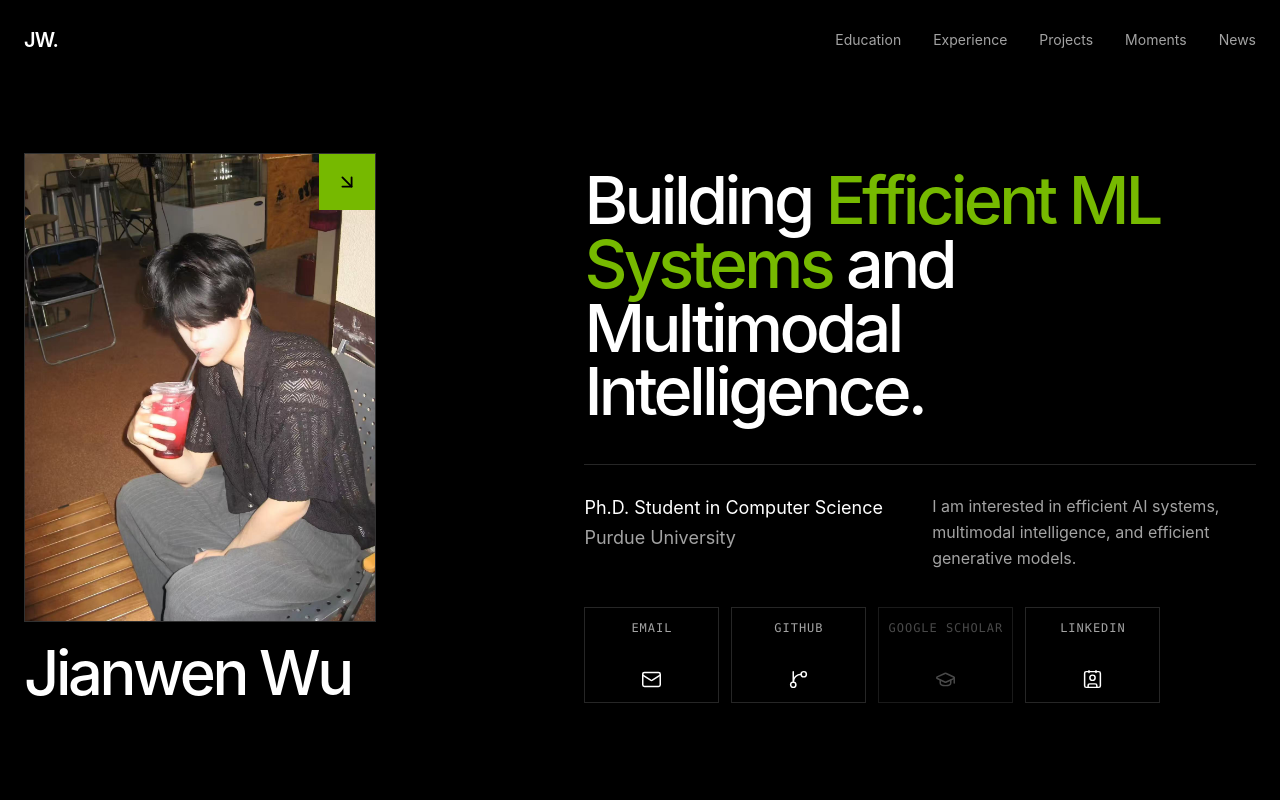
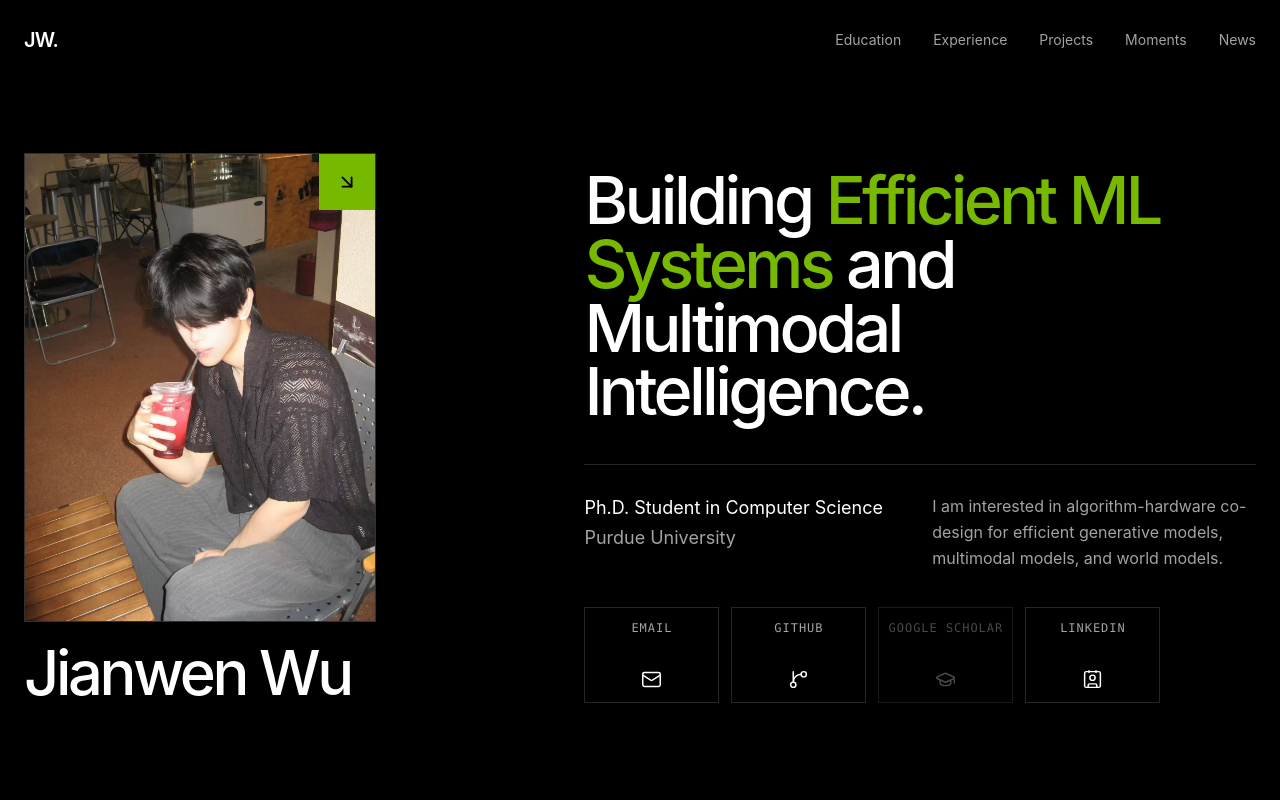
Before and after one commit to JianwenWuu/JianwenWuu.github.io, a Next.js app: page / in a window 1280 px wide. Shown: the top 800 px of the page. Built offline with nearby package versions, Linux system fonts and the light colour scheme.

Commit message:
Update research interests bio

```diff
--- a/data/site.ts
+++ b/data/site.ts
@@ -8,7 +8,7 @@ export const siteConfig = {
     accent: 'Efficient ML Systems',
     tail: 'and Multimodal Intelligence.',
   },
-  bio: 'I am interested in efficient AI systems, multimodal intelligence, and efficient generative models.',
+  bio: 'I am interested in algorithm-hardware co-design for efficient generative models, multimodal models, and world models.',
   location: 'West Lafayette, IN',
   email: 'jianwenwu1227@gmail.com',
   github: 'https://github.com/JianwenWuu',
```
